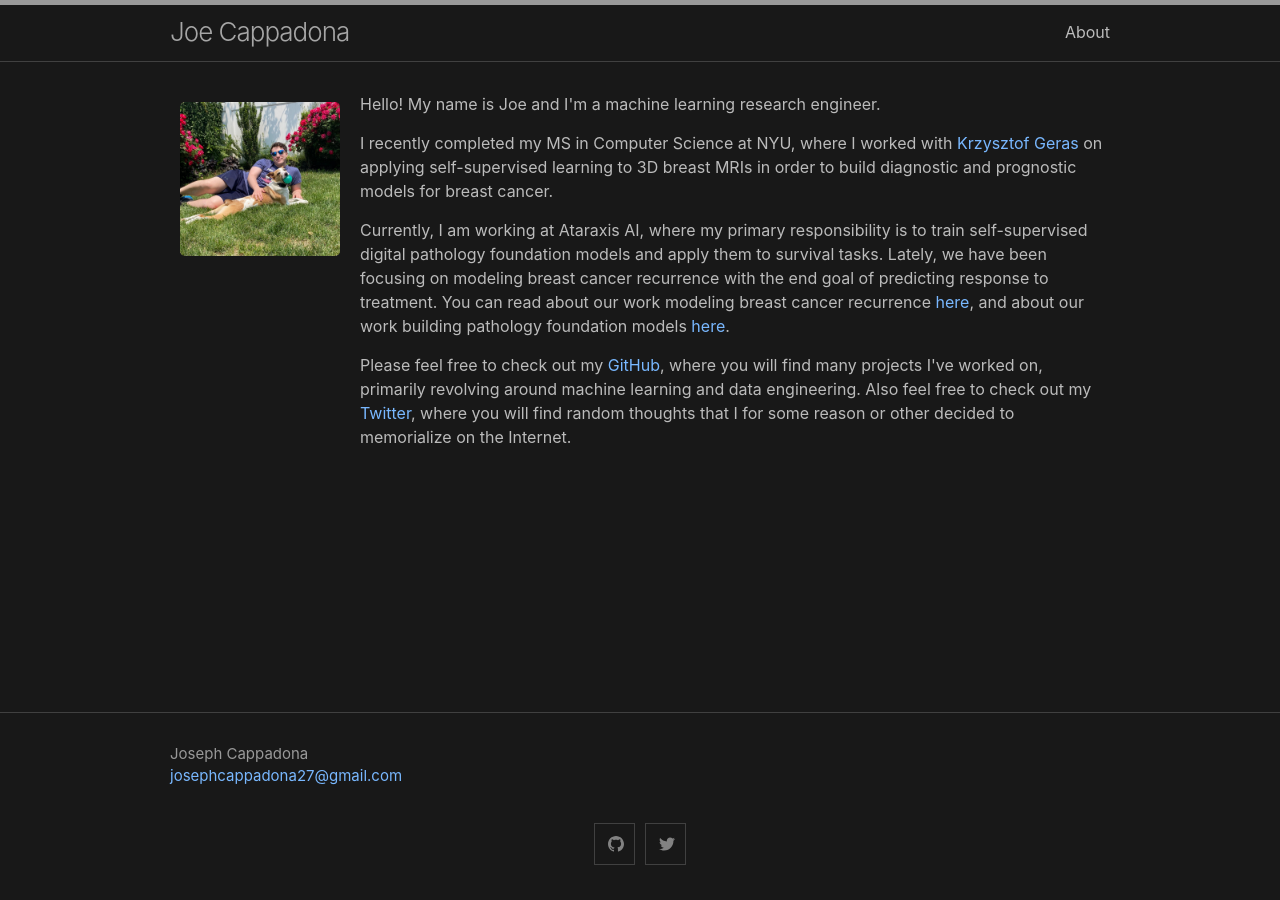
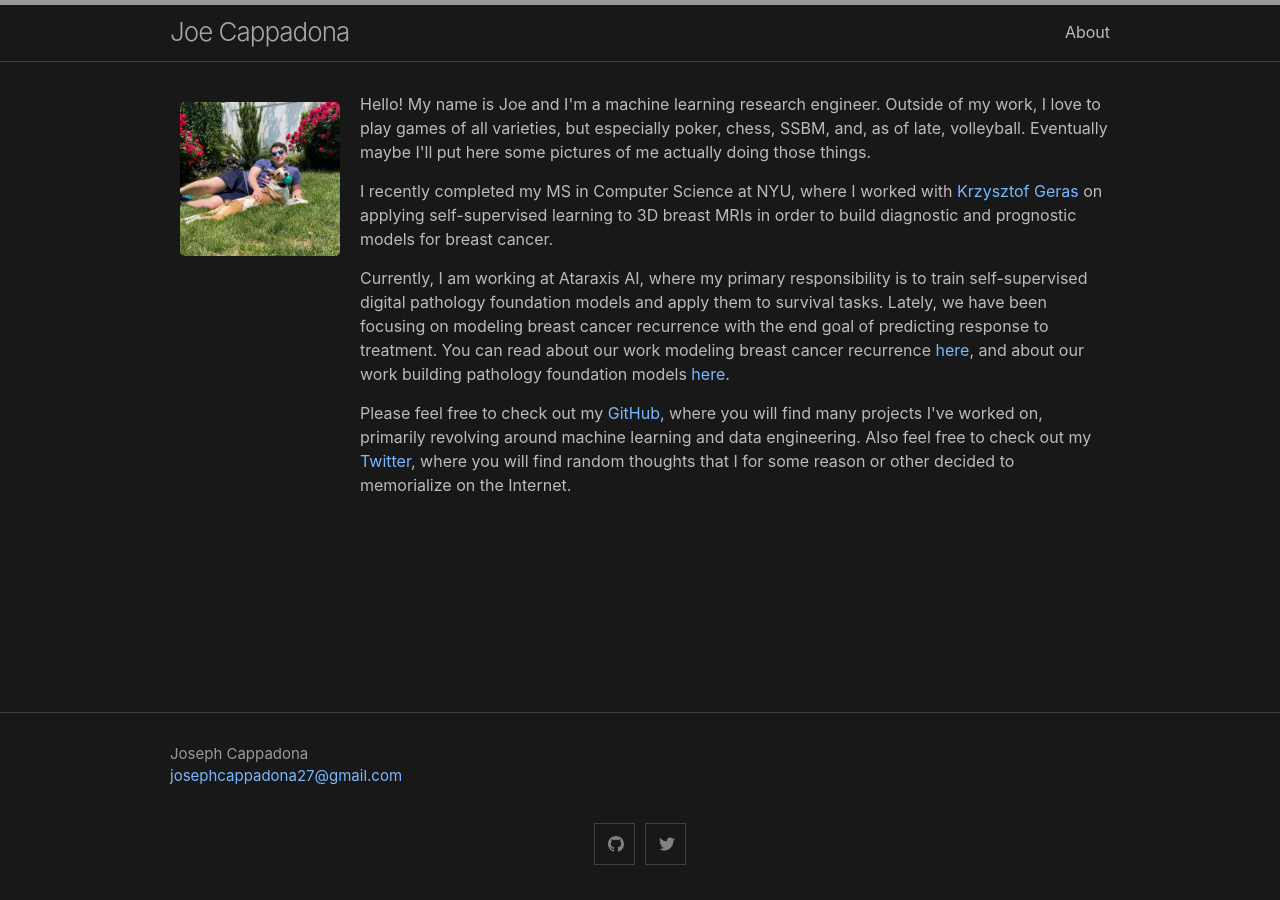
Before and after one commit to josephcappadona/josephcappadona.github.io, a Jekyll site: the page built from index.md, in a window 1280 px wide. Built offline with Jekyll 4.4.1, drawn with Linux system fonts in a browser that asks for light colours.

Commit message:
Update index.md

```diff
--- a/index.md
+++ b/index.md
@@ -8,7 +8,7 @@ layout: home
       <img src="/assets/img/headshot.jpeg" style="border-radius: 5px;" />
     </div>
     <div style="margin: auto 0 auto 10px;">
-      <p>Hello! My name is Joe and I'm a machine learning research engineer.</p>
+      <p>Hello! My name is Joe and I'm a machine learning research engineer. Outside of my work, I love to play games of all varieties, but especially poker, chess, SSBM, and, as of late, volleyball. Eventually maybe I'll put here some pictures of me actually doing those things.</p>
       <p>I recently completed my MS in Computer Science at NYU, where I worked with <a href="https://cs.nyu.edu/~kgeras/">Krzysztof Geras</a> on applying self-supervised learning to 3D breast MRIs in order to build diagnostic and prognostic models for breast cancer.</p>
       <p>Currently, I am working at Ataraxis AI, where my primary responsibility is to train self-supervised digital pathology foundation models and apply them to survival tasks. Lately, we have been focusing on modeling breast cancer recurrence with the end goal of predicting response to treatment. You can read about our work modeling breast cancer recurrence <a href="https://arxiv.org/abs/2410.21256">here</a>, and about our work building pathology foundation models <a href="https://cdn.prod.website-files.com/66f22558f0bee9421463707b/6723001b306063d71f2b69c3_13_Squeezing_performance_from_%20(1).pdf">here</a>.</p>
       <p>Please feel free to check out my <a href="https://github.com/josephcappadona">GitHub</a>, where you will find many projects I've worked on, primarily revolving around machine learning and data engineering. Also feel free to check out my <a href="https://twitter.com/joecappadona">Twitter</a>, where you will find random thoughts that I for some reason or other decided to memorialize on the Internet.</p>
```
